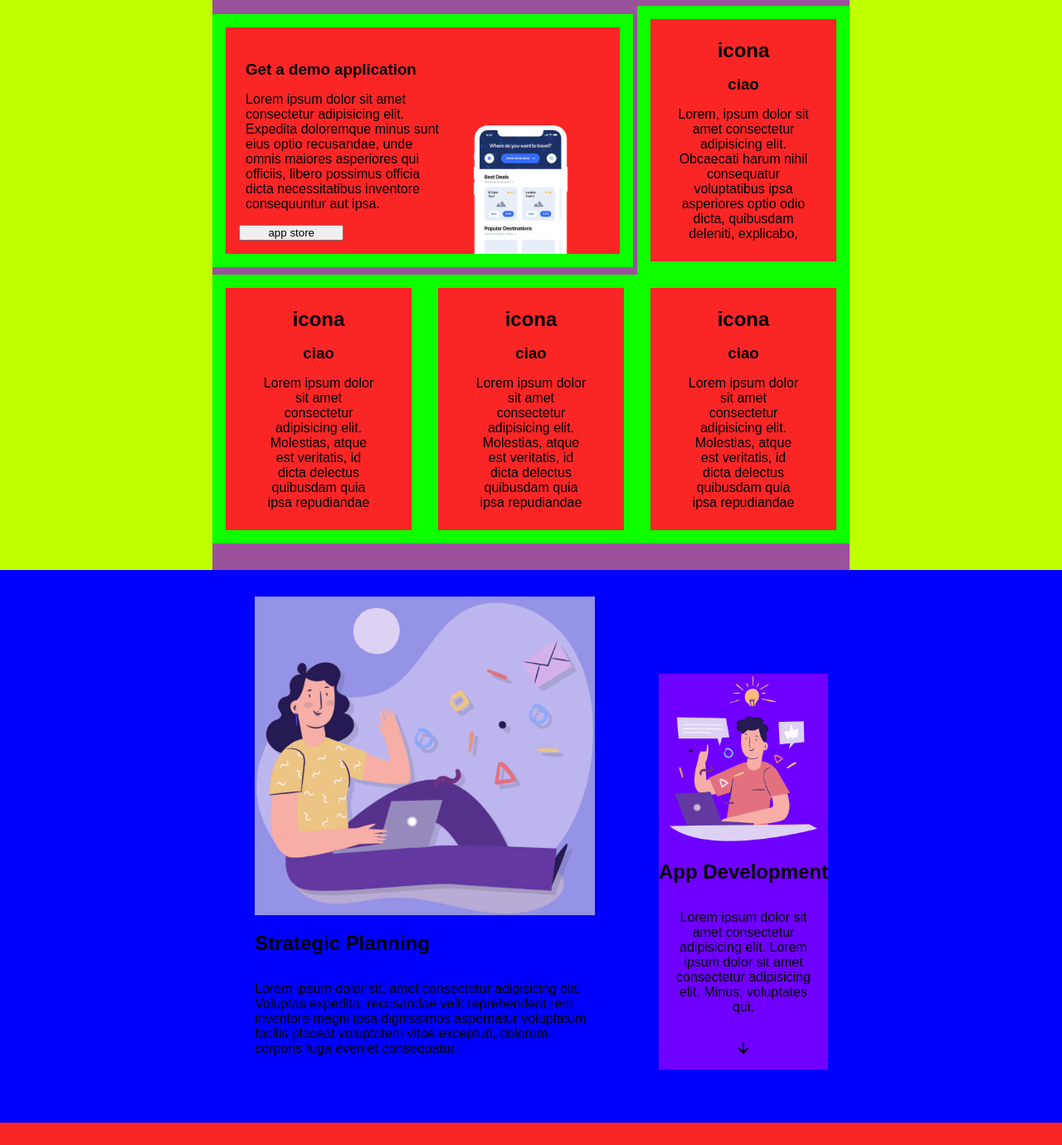
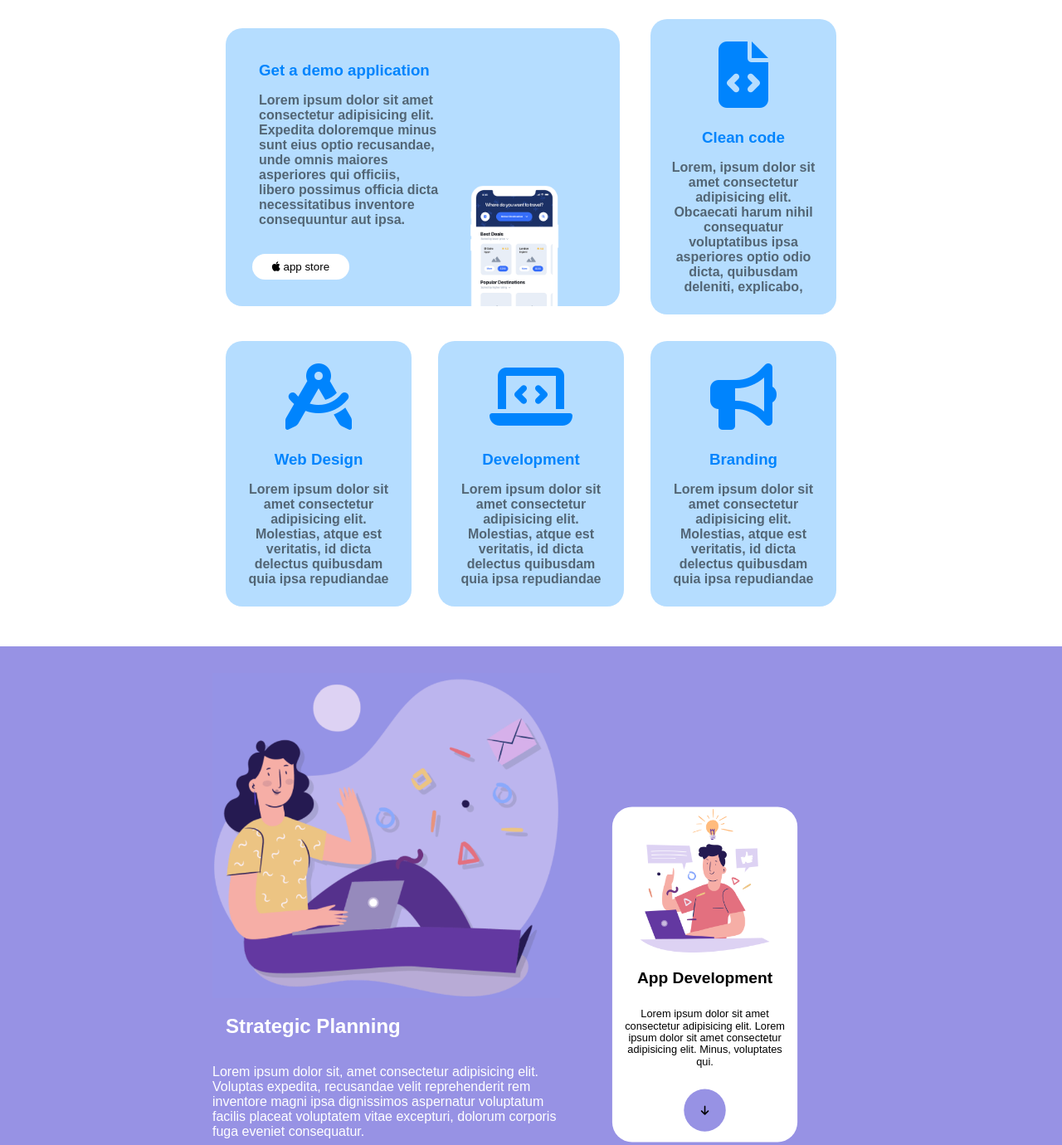
Before and after one commit to alessandromarangoni/htmlcss-responsive-layout, a plain HTML site: page index.html in a window 1280 px wide. Shown: the part 69-1449 px from the top of the page at 83% size. Drawn offline with Linux system fonts and the light colour scheme.

Commit message:
sec 2 style

```diff
--- a/css/style.css
+++ b/css/style.css
@@ -62,6 +62,10 @@ body{
 .padding-bottom-1-5{padding-bottom: 1.5rem;}
 .padding-bottom-2{padding-bottom: 2rem;}
 
+/* colori */
+.azzurro-card{background-color: #b5ddff;}
+.violetto{background-color: #9792e4;}
+.bianco{background-color: white ;}
 
 /* larghezze */
 .w100{width: 100%;}
@@ -69,6 +73,9 @@ body{
 .w50{width: 50%;}
 
 /* nav */
+header{
+    background-color: #0084fd;
+}
 nav{
     width: 100%;
     height: 60px;
@@ -106,7 +113,40 @@ nav a{
     }
 }
 
-/* tablet */
+/* sec 1 */
+.card-big{
+    border-radius: 20px;
+}
+
+.card-big img{
+    margin-bottom: -1rem;
+}
+
+.card-big button{
+    background-color: white;
+    border: 0;
+    padding: .5rem 1rem;
+    border-radius: 20px;
+    margin-top: 1rem;
+}
+
+.col-container h2{
+    font-size: 5rem;
+    color: #0084fd;
+}
+.col-container h3{
+    color: #0084fd;
+}
+
+.col-container p{
+    font-weight: bold;
+    color: rgba(0, 0, 0, 0.547);
+}
+
+.cards{
+    border-radius: 20px;
+}
+/*  sec 1tablet */
 @media screen and (min-width:768px) and (max-width:1160px){
 
     .col-container{
@@ -114,7 +154,6 @@ nav a{
         flex-wrap: wrap;
         width: 60%;
         margin: 0 auto;
-        background-color: aqua;
     }
 
     .col-big{
@@ -144,7 +183,6 @@ nav a{
         flex-wrap: wrap;
         width: 60%;
         margin: 0 auto;
-        background-color: rgb(154, 82, 155);
     }
 
     .col-big{
@@ -178,11 +216,38 @@ nav a{
 }
 
 /* section 2 */
+.sec-2-left{
+    color: white;
+}
 
+.sec-2-right-box{
+    border-radius: 30px;
+    text-align: center;
+}
+
+.sec-2-right-box i{
+    font-size: 1rem;
+    background-color: #9792e4;
+    padding:1.5rem 1.6rem;
+    border-radius: 50%;
+}
 @media screen and (min-width:1160px){
     .sec-2-row{
         width: 60%;
         margin: 0 auto;
+    }
+    .sec-2-right p,h2{
+        padding:1rem;
+    }
+    .sec-2-right{
+        width: 40%;
+        height: 50%;
+        align-self: flex-end;
+        transform: scale(.8);
+        margin-bottom: -5%;
+    }
+    .sec-2-left{
+        width: 60%;
     }
 }
 
@@ -199,7 +264,7 @@ nav a{
     .sec-2-right{
         width: 50%;
         height: 50%;
-            align-self: end;
+        align-self: end;
     }
 }
 
@@ -237,9 +302,6 @@ nav a{
     .col-sec-4{
         width: calc(100% / 2);
     }
-    .cards-sec-4{
-    }
-
     .sec-4-flex-container{
         width: 100%;
     }
--- a/index.html
+++ b/index.html
@@ -9,7 +9,7 @@
     <title>titolo</title>
 </head>
 <body>
-    <header class="bg-blu">
+    <header>
         <nav>
             <div class="display-flex justify-space-bt align-item-center padding-05 ">
                 <!-- logo -->
@@ -33,57 +33,57 @@
     </header>
     <main>
         <!-- section 1 -->
-        <section class="bg-giallo">
+        <section>
             <!-- container -->
             <div class="display-flex flex-column w100 align-item-center justify-space-bt padding-top-1 col-container padding-bottom-2" >
                 <!-- colonna grande -->
-                <div class=" bg-verde w80 display-flex flex-column col-big">
+                <div class="w80 col-big">
                     <!-- card grande -->
-                    <div class="bg-rosso w100 display-flex flex-column flex-column align-item-center padding-top-05 card-big">
+                    <div class="azzurro-card w100 display-flex flex-column align-item-center padding-1 card-big">
                         <!-- parte sinistra testo -->
                         <div class="display-flex flex-column align-item-center left">
                             <h3 class="padding-05">Get a demo application</h3>
                             <p class="padding-bottom-1 padding-05 text-align-center">Lorem ipsum dolor sit amet consectetur adipisicing elit. Expedita doloremque minus sunt eius optio recusandae, unde omnis maiores asperiores qui officiis, libero possimus officia dicta necessitatibus inventore consequuntur aut ipsa.</p>
-                            <button class="align-self-center w50">app store</button>
+                            <button class="align-self-center w50"><i class="fa-brands fa-apple"></i> app store</button>
                         </div>
                         <!-- immagine -->
                         <img src="./img/phone.png" alt="" class="w100">
                     </div>
                 </div>
                 <!-- col-->
-                <div class="col bg-verde w80 display-flex flex-column align-item-center padding-top-1">
+                <div class="col w80 padding-top-1">
                     <!-- card -->
-                    <div class=" cards bg-rosso w100 display-flex flex-column align-item-center padding-1">
-                        <h2 class="padding-05">icona</h2>
-                        <h3 class="padding-05">ciao</h3>
+                    <div class=" cards azzurro-card text-align-center padding-1">
+                        <h2 class="padding-05"><i class="fa-solid fa-file-code"></i></h2>
+                        <h3 class="padding-05">Clean code</h3>
                         <p class=" text-align-center padding-05" >Lorem, ipsum dolor sit amet consectetur adipisicing elit. Obcaecati harum nihil consequatur voluptatibus ipsa asperiores optio odio dicta, quibusdam deleniti, explicabo,</p>
                     </div>
                 </div>
                 <!-- col-->
-                <div class="col bg-verde w80 display-flex flex-column align-item-center padding-top-1">
+                <div class="col w80 padding-top-1">
                     <!-- card -->
-                    <div class=" cards bg-rosso w100 display-flex flex-column align-item-center padding-1">
-                        <h2 class="padding-05">icona</h2>
-                        <h3 class="padding-05">ciao</h3>
-                        <p class="w80 text-align-center padding-05" >Lorem ipsum dolor sit amet consectetur adipisicing elit. Molestias, atque est veritatis, id dicta delectus quibusdam quia ipsa repudiandae </p>
+                    <div class=" cards azzurro-card w100 text-align-center padding-1">
+                        <h2 class="padding-05"><i class="fa-solid fa-compass-drafting"></i></h2>
+                        <h3 class="padding-05">Web Design</h3>
+                        <p class=" text-align-center padding-05" >Lorem ipsum dolor sit amet consectetur adipisicing elit. Molestias, atque est veritatis, id dicta delectus quibusdam quia ipsa repudiandae </p>
                     </div>
                 </div>
                 <!-- col-->
-                <div class="col bg-verde w80 display-flex flex-column align-item-center padding-top-1">
+                <div class="col w80 padding-top-1">
                     <!-- card -->
-                    <div class="cards bg-rosso w100 display-flex flex-column align-item-center padding-1">
-                        <h2 class="padding-05">icona</h2>
-                        <h3 class="padding-05">ciao</h3>
-                        <p class="w80 text-align-center padding-05" >Lorem ipsum dolor sit amet consectetur adipisicing elit. Molestias, atque est veritatis, id dicta delectus quibusdam quia ipsa repudiandae </p>
+                    <div class="cards azzurro-card w100 text-align-center padding-1">
+                        <h2 class="padding-05"><i class="fa-solid fa-laptop-code"></i></h2>
+                        <h3 class="padding-05">Development</h3>
+                        <p class=" text-align-center padding-05" >Lorem ipsum dolor sit amet consectetur adipisicing elit. Molestias, atque est veritatis, id dicta delectus quibusdam quia ipsa repudiandae </p>
                     </div>
                 </div>
                 <!-- col-->
-                <div class="col bg-verde w80 display-flex flex-column align-item-center padding-top-1">
+                <div class="col w80 text-align-center padding-top-1">
                     <!-- card -->
-                    <div class=" cards bg-rosso w100 display-flex flex-column align-item-center padding-1">
-                        <h2 class="padding-05">icona</h2>
-                        <h3 class="padding-05">ciao</h3>
-                        <p class="w80 text-align-center padding-05" >Lorem ipsum dolor sit amet consectetur adipisicing elit. Molestias, atque est veritatis, id dicta delectus quibusdam quia ipsa repudiandae</p>
+                    <div class=" cards azzurro-card w100 text-align-center padding-1">
+                        <h2 class="padding-05"><i class="fa-solid fa-bullhorn"></i></h2>
+                        <h3 class="padding-05">Branding</h3>
+                        <p class="text-align-center padding-05" >Lorem ipsum dolor sit amet consectetur adipisicing elit. Molestias, atque est veritatis, id dicta delectus quibusdam quia ipsa repudiandae</p>
                     </div>
                 </div>
 
@@ -92,20 +92,20 @@
         </section>
 
 
-        <section class="bg-blu padding-bottom-2">
+        <section class="violetto padding-bottom-2">
             <div class="padding-top-2 sec-2-row padding-top-2 padding-bottom-2 ">
 
-                <div class="w100">
-                    <div class="w80 margin-0-auto">
+
+                    <div class="w80 margin-0-auto sec-2-left">
                         <img src="./img/planning1.png" alt="" class="w100">
                         <h2 class="padding-top-1 padding-bottom-1">Strategic Planning</h2>
                         <p class="padding-top-1 padding-bottom-1">Lorem ipsum dolor sit, amet consectetur adipisicing elit. Voluptas expedita, recusandae velit reprehenderit rem inventore magni ipsa dignissimos aspernatur voluptatum facilis placeat voluptatem vitae excepturi, dolorum corporis fuga eveniet consequatur.</p>
                     </div>
-                </div>
+
 
                 <div class="w100 sec-2-right">
-                    <div class="w80 bg-viola margin-0-auto">
-                        <img src="./img/planning2.png" alt="" class="w100">
+                    <div class="w80 bianco margin-0-auto sec-2-right-box">
+                        <img src="./img/planning2.png" alt="" class="w80">
                         <h2 class="text-align-center padding-top-1 padding-bottom-1">App Development</h2>
                         <p class="text-align-center padding-1">Lorem ipsum dolor sit amet consectetur adipisicing elit. Lorem ipsum dolor sit amet consectetur adipisicing elit. Minus, voluptates qui.</p>
                         <div class="text-align-center padding-1"><i class="fa-solid fa-arrow-down"></i></div>
```
